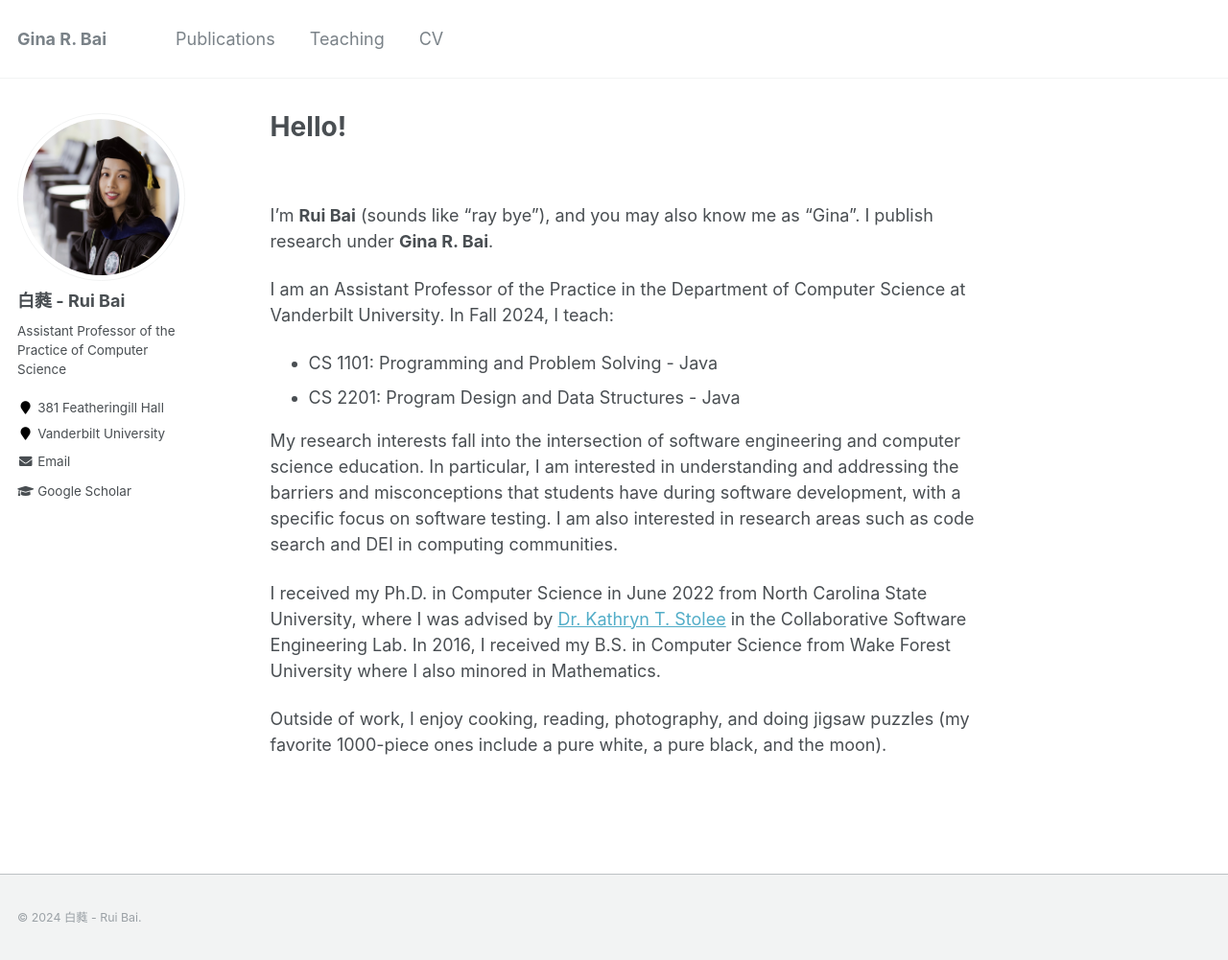
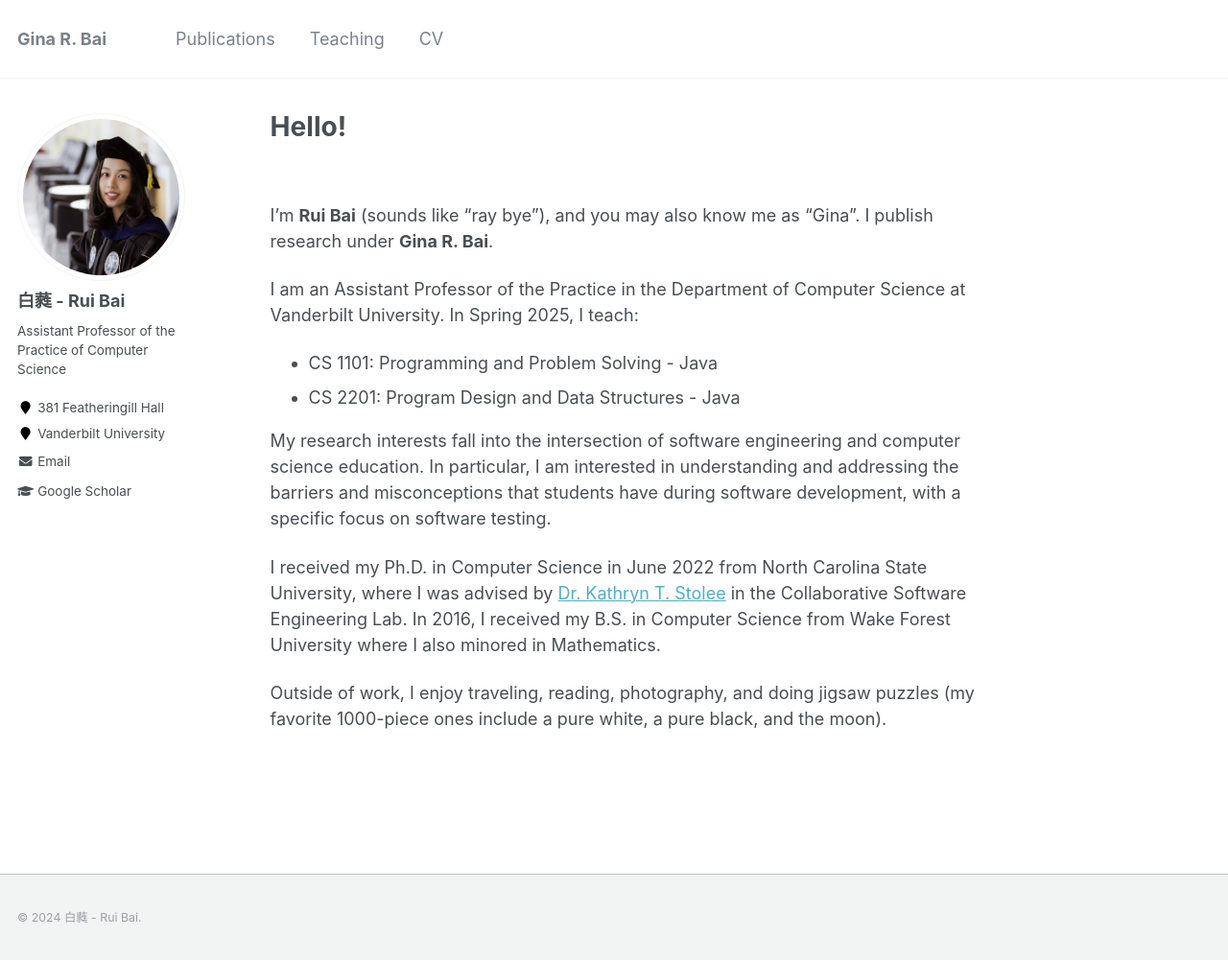
Before and after one commit to ginaBai/ginabai.github.io, a Jekyll site: the page built from _pages/about.md, in a window 1280 px wide and 1003 px high. Shown: the whole window at 96% size. Built offline with Jekyll 4.4.1, drawn with Linux system fonts in a browser that asks for light colours.

Commit message:
Updated CV

```diff
--- a/_pages/about.md
+++ b/_pages/about.md
@@ -12,15 +12,15 @@ redirect_from:
 
 I'm <b>Rui Bai</b> (sounds like "ray bye"), and you may also know me as "Gina". I publish research under <b>Gina R. Bai</b>.
 
-I am an Assistant Professor of the Practice in the Department of Computer Science at Vanderbilt University. In Fall 2024, I teach:
+I am an Assistant Professor of the Practice in the Department of Computer Science at Vanderbilt University. In Spring 2025, I teach:
 
 - CS 1101: Programming and Problem Solving - Java
 - CS 2201: Program Design and Data Structures - Java
 
-My research interests fall into the intersection of software engineering and computer science education. In particular, I am interested in understanding and addressing the barriers and misconceptions that students have during software development, with a specific focus on software testing. I am also interested in research areas such as code search and DEI in computing communities.
+My research interests fall into the intersection of software engineering and computer science education. In particular, I am interested in understanding and addressing the barriers and misconceptions that students have during software development, with a specific focus on software testing.
 
 I received my Ph.D. in Computer Science in June 2022 from North Carolina State University, where I was advised by <a href="https://kstolee.github.io" target="_blank">Dr. Kathryn T. Stolee</a> in the Collaborative Software Engineering Lab. In 2016, I received my B.S. in Computer Science from Wake Forest University where I also minored in Mathematics.
 
-Outside of work, I enjoy cooking, reading, photography, and doing jigsaw puzzles (my favorite 1000-piece ones include a pure white, a pure black, and the moon).
+Outside of work, I enjoy traveling, reading, photography, and doing jigsaw puzzles (my favorite 1000-piece ones include a pure white, a pure black, and the moon).
 
 <!--- --->
```
Also changed, not shown: _pages/teaching.md (+3 -2 lines), 1 other file.
